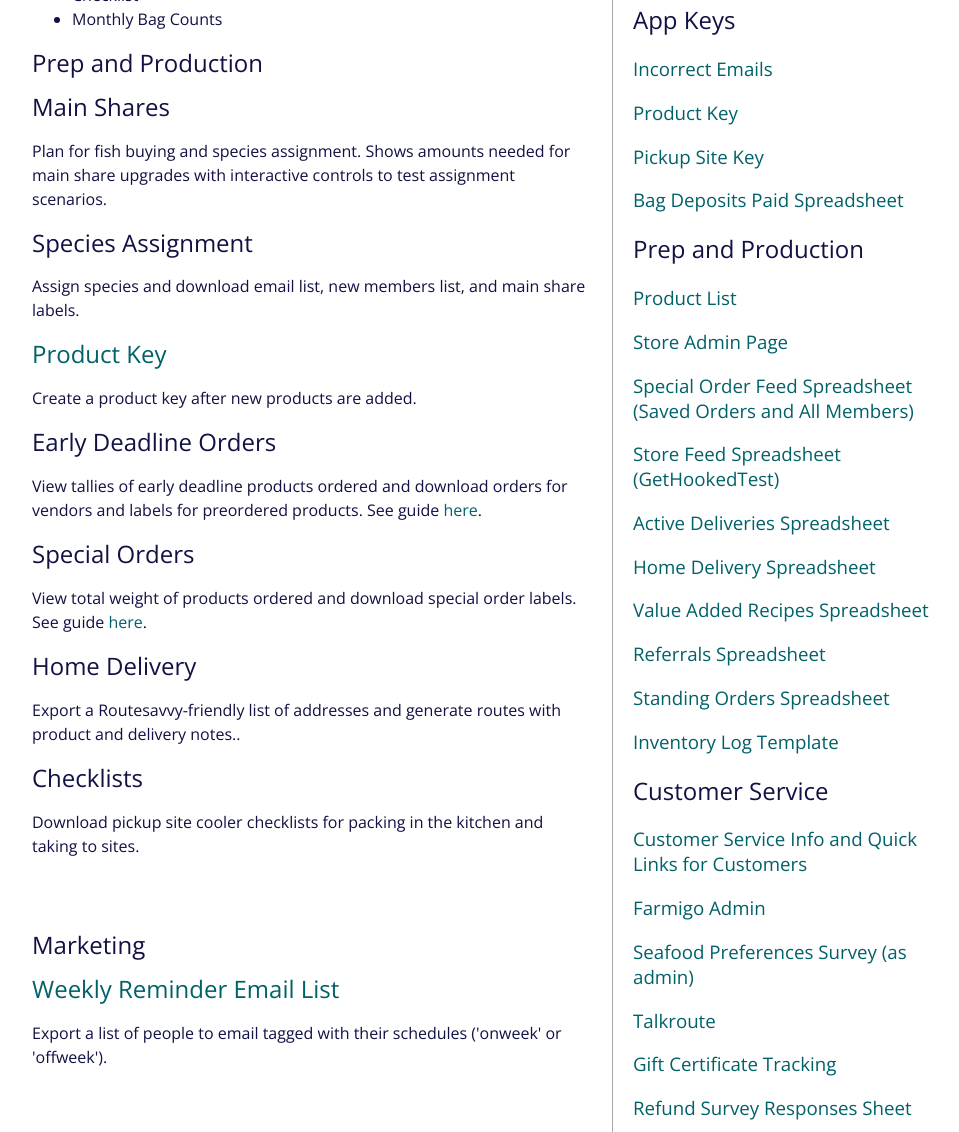
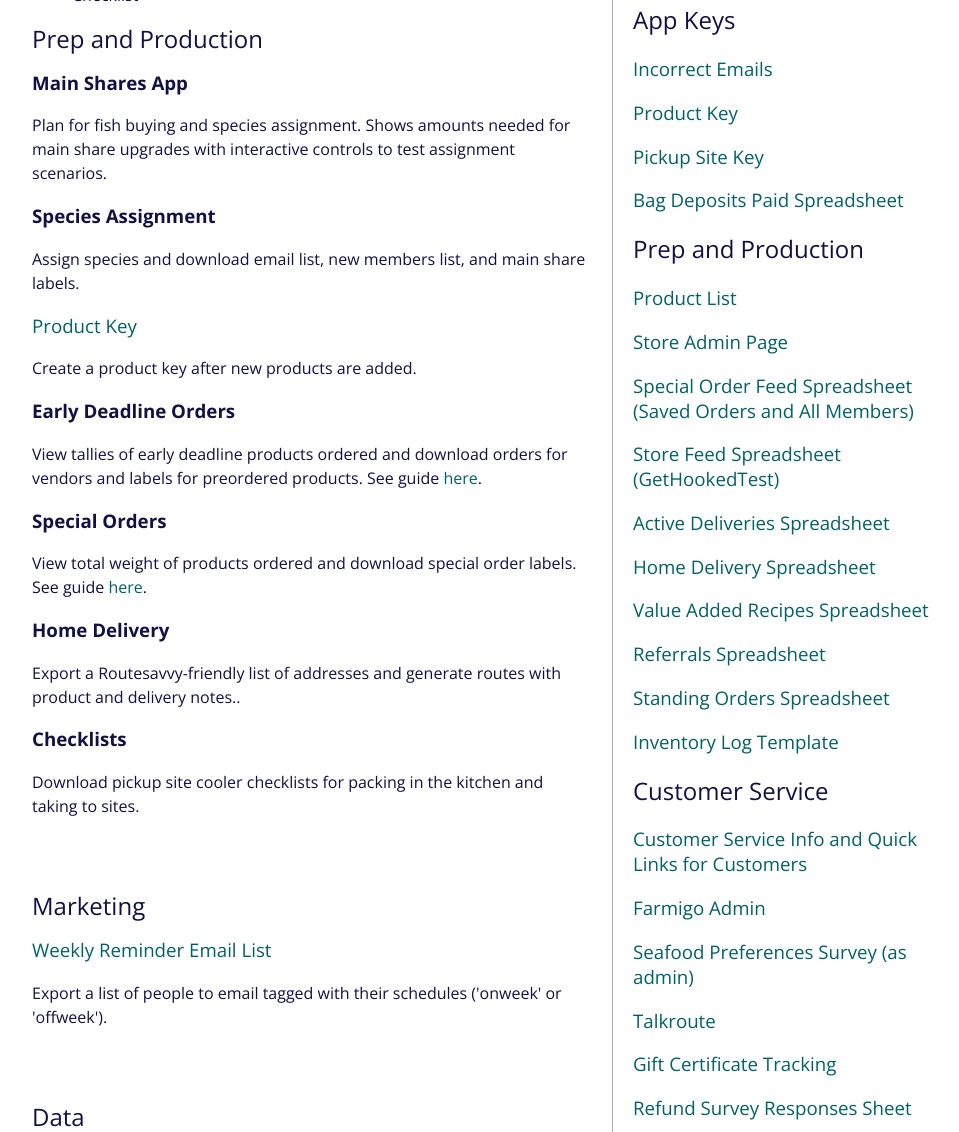
Before and after one commit to gethooked/GH_dashboard, a plain HTML site: page index.html in a window 1280 px wide. Shown: the part 521-1653 px from the top of the page, without its empty margins (153-1112 px from the left). Drawn offline with nearby package versions, Linux system fonts and the light colour scheme.

Commit message:
updated app linke

```diff
--- a/index.html
+++ b/index.html
@@ -138,8 +138,8 @@
                         <div id="main">
                                 <h1>Apps</h1>
 
-                                <h2><a href="https://gethookedseafood.shinyapps.io/apps-v2/"
-                                                target="_blank">Apps 2.0</a></h2>
+                                <h2><a href="https://gethookedseafood.shinyapps.io/shopify_app/"
+                                                target="_blank">Shopify App</a></h2>
                                 <p>Please use for:</p>
                                 <ul>
                                         <li>Main Share</li>
@@ -148,34 +148,33 @@
                                         <li>Special Orders</li>
                                         <li>Home Delivery</li>
                                         <li>Checklist</li>
-                                        <li>Monthly Bag Counts</li>
                                         </ul>
 
                                 <h2>Prep and Production</h2>
 
-                                <h2>Main Shares</h2>
+                                <h3>Main Shares App</h3>
                                 <p>Plan for fish buying and species assignment. Shows amounts needed for main share
                                         upgrades with
                                         interactive controls to test assignment scenarios.
                                 </p>
 
-                                <h2>Species Assignment</h2>
+                                <h3>Species Assignment</h3>
                                 <p>Assign species and download email list, new members list, and main share labels.
                                 </p>
 
-                                <h2><a href="https://dashboard.gethookedseafood.com/apps/products/"
-                                                target="_blank">Product Key</a></h2>
+                                <h3><a href="https://dashboard.gethookedseafood.com/apps/products/"
+                                                target="_blank">Product Key</a></h3>
                                 <p>Create a product key after new products are added.
                                 </p>
 
-                                <h2>Early Deadline Orders</h2>
+                                <h3>Early Deadline Orders</h3>
                                 <p>View tallies of early deadline products ordered and download orders for vendors and
                                         labels for
                                         preordered products. See guide <a
                                                 href="https://docs.google.com/document/d/12jPtos8q_atplGUq09ALyH6_rgayEktzVzq8fiTu1JA/edit">here</a>.
                                 </p>
 
-                                <h2>Special Orders</h2>
+                                <h3>Special Orders</h3>
                                 <p>View total weight of products ordered and download special order labels. See guide <a
                                                 href="https://docs.google.com/document/d/12jPtos8q_atplGUq09ALyH6_rgayEktzVzq8fiTu1JA/edit">here</a>.
                                 </p>
@@ -190,22 +189,22 @@
                                                 href="https://gethookedseafood.shinyapps.io/home-delivery-la/"
                                                 target="_blank">LA Home
                                                 Deliveries</a></h2>-->
-                                <h2>Home Delivery</h2>
+                                <h3>Home Delivery</h3>
                                 <p>Export a Routesavvy-friendly list of addresses and generate routes with product and
                                         delivery
                                         notes.</a>.
                                 </p>
 
-                                <h2>Checklists</h2>
+                                <h3>Checklists</h3>
                                 <p>Download pickup site cooler checklists for packing in the kitchen and taking to
                                         sites.</p>
 
                                 <div class="spacer"></div>
 
                                 <h2>Marketing</h2>
-                                <h2><a href="https://dashboard.gethookedseafood.com/apps/email-list/"
+                                <h3><a href="https://dashboard.gethookedseafood.com/apps/email-list/"
                                                 target="_blank">Weekly Reminder
-                                                Email List</a></h2>
+                                                Email List</a></h3>
                                 <p>Export a list of people to email tagged with their schedules ('onweek' or 'offweek').
                                 </p>
                                 <div class="spacer"></div>
@@ -225,11 +224,6 @@
                                 <p>Perform weekly archive tasks and see summaries for a production week that has been archived (Data is no longer in Active Deliveries.) See instructions in app for details.
                                 </p>
 
-                                <h2>Monthly Bag Counts</a></h2>
-                                <p>Calculate customers' bag balances and download a list of customers to email and
-                                        charge for unreturned
-                                        bags.
-                                </p>
 
                         </div>
                         <div id="shiny">
```
Also changed, not shown: 2 other files.
